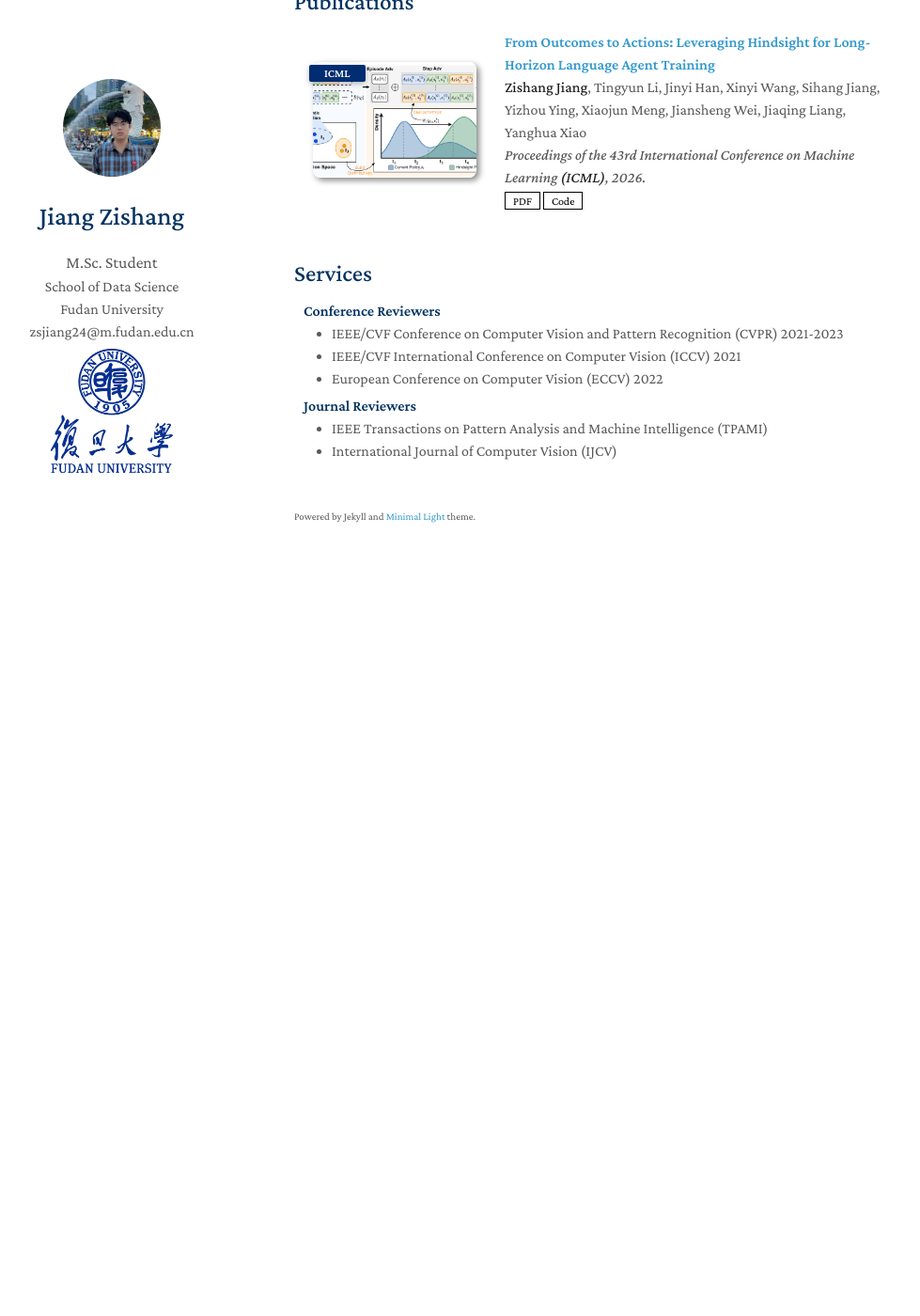
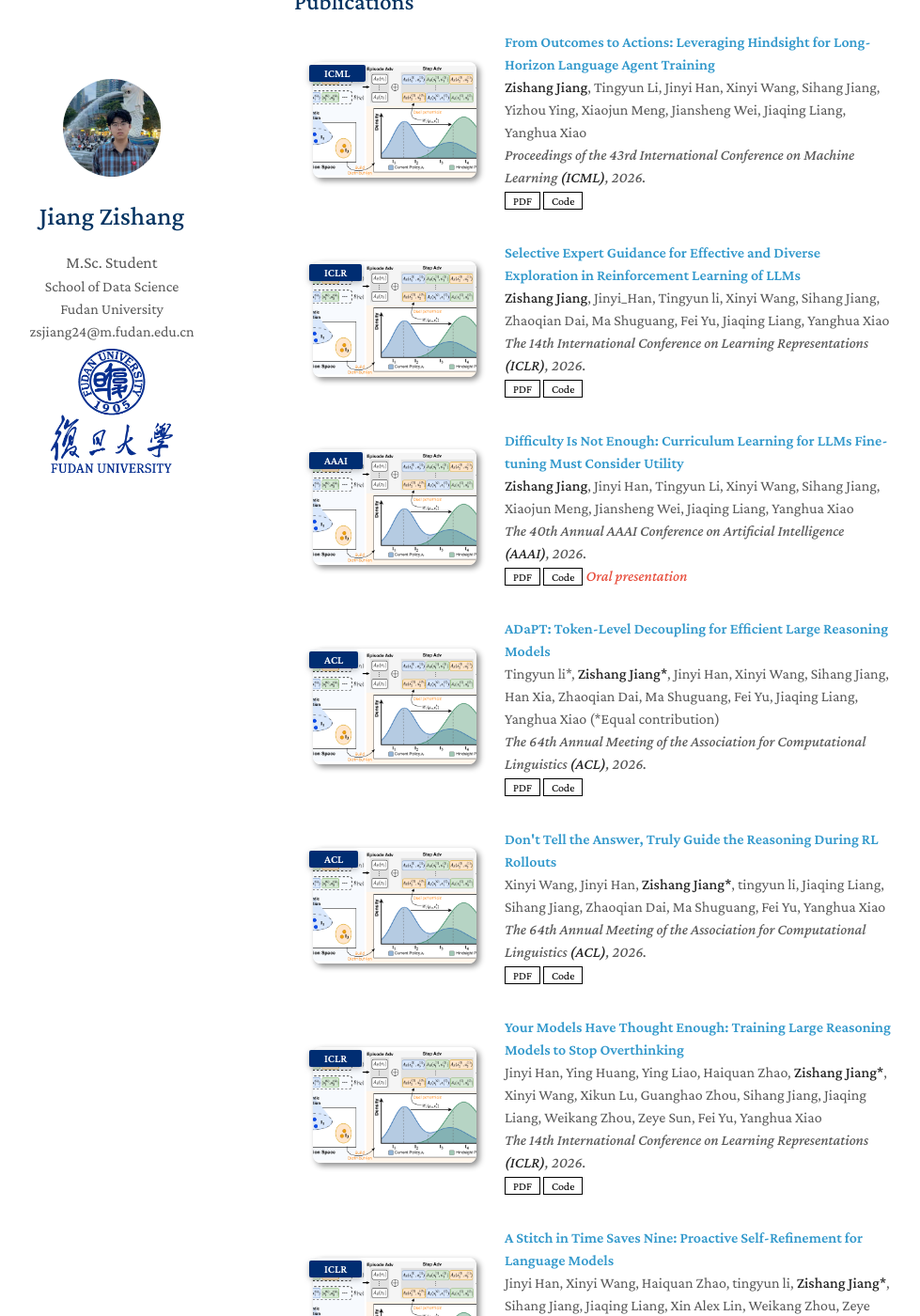
Before and after one commit to Jiangzs1028/Jiangzs1028.github.io, a Jekyll site: the page built from index.md, in a window 1280 px wide and 1400 px high, scrolled down 814 px. Shown: the whole window at 94% size, without its empty margins (157-1136 px from the left). Built offline with Jekyll 4.4.1, drawn with Linux system fonts in a browser that asks for light colours; a style sheet for code colours, icons or effects is not loaded; our own code applies the rules of GitHub Pages for plain Markdown files; before the commit the page ends 1444 px from its top, so only the background shows below that; some of the changed text lies outside the part shown.

Commit message:
Update publication list

```diff
--- a/_data/publications.yml
+++ b/_data/publications.yml
@@ -7,3 +7,52 @@ main:
     pdf: assets/files/hpo.pdf
     code: https://github.com/Jiangzs1028/hpo
     image: ./assets/img/hpo-teaser.png
+
+  - title: "Selective Expert Guidance for Effective and Diverse Exploration in Reinforcement Learning of LLMs"
+    authors: <strong>Zishang Jiang</strong>, Jinyi_Han, Tingyun li, Xinyi Wang, Sihang Jiang, Zhaoqian Dai, Ma Shuguang, Fei Yu, Jiaqing Liang, Yanghua Xiao
+    conference_short: ICLR
+    conference: The 14th International Conference on Learning Representations <strong>(ICLR)</strong>, 2026.
+    pdf: https://openreview.net/pdf?id=axlFycAkoL
+    code: https://github.com/Jiangzs1028/mentor
+    image: ./assets/img/hpo-teaser.png
+
+  - title: "Difficulty Is Not Enough: Curriculum Learning for LLMs Fine-tuning Must Consider Utility"
+    authors: <strong>Zishang Jiang</strong>, Jinyi Han, Tingyun Li, Xinyi Wang, Sihang Jiang, Xiaojun Meng, Jiansheng Wei, Jiaqing Liang, Yanghua Xiao
+    conference_short: AAAI
+    conference: The 40th Annual AAAI Conference on Artificial Intelligence <strong>(AAAI)</strong>, 2026.
+    pdf: https://ojs.aaai.org/index.php/AAAI/article/view/40400/44361
+    code: https://github.com/Jiangzs1028/ducl
+    image: ./assets/img/hpo-teaser.png
+    notes: Oral presentation
+
+  - title: "ADaPT: Token-Level Decoupling for Efficient Large Reasoning Models"
+    authors: Tingyun li*, <strong>Zishang Jiang*</strong>, Jinyi Han, Xinyi Wang, Sihang Jiang, Han Xia, Zhaoqian Dai, Ma Shuguang, Fei Yu, Jiaqing Liang, Yanghua Xiao (*Equal contribution)
+    conference_short: ACL
+    conference: The 64th Annual Meeting of the Association for Computational Linguistics <strong>(ACL)</strong>, 2026.
+    pdf: https://arxiv.org/pdf/2606.19919
+    code: https://github.com/SpongeBob-0715/ADaPT_Token_Level_Decoupling
+    image: ./assets/img/hpo-teaser.png
+
+  - title: "Don't Tell the Answer, Truly Guide the Reasoning During RL Rollouts"
+    authors: Xinyi Wang, Jinyi Han, <strong>Zishang Jiang*</strong>, tingyun li, Jiaqing Liang, Sihang Jiang, Zhaoqian Dai, Ma Shuguang, Fei Yu, Yanghua Xiao
+    conference_short: ACL
+    conference: The 64th Annual Meeting of the Association for Computational Linguistics <strong>(ACL)</strong>, 2026.
+    pdf: https://arxiv.org/pdf/2510.09388
+    code: https://github.com/ViviqwerAsd/HINT
+    image: ./assets/img/hpo-teaser.png
+
+  - title: "Your Models Have Thought Enough: Training Large Reasoning Models to Stop Overthinking"
+    authors: Jinyi Han, Ying Huang, Ying Liao, Haiquan Zhao, <strong>Zishang Jiang*</strong>, Xinyi Wang, Xikun Lu, Guanghao Zhou, Sihang Jiang, Jiaqing Liang, Weikang Zhou, Zeye Sun, Fei Yu, Yanghua Xiao
+    conference_short: ICLR
+    conference: The 14th International Conference on Learning Representations <strong>(ICLR)</strong>, 2026.
+    pdf: https://openreview.net/attachment?id=2u5ZRzDyS0&name=pdf
+    code: https://github.com/JinyiHan99/Just-Enough-Think/
+    image: ./assets/img/hpo-teaser.png
+
+  - title: "A Stitch in Time Saves Nine: Proactive Self-Refinement for Language Models"
+    authors: Jinyi Han, Xinyi Wang, Haiquan Zhao, tingyun li, <strong>Zishang Jiang*</strong>, Sihang Jiang, Jiaqing Liang, Xin Alex Lin, Weikang Zhou, Zeye Sun, Fei Yu, Yanghua Xiao
+    conference_short: ICLR
+    conference: The 14th International Conference on Learning Representations <strong>(ICLR)</strong>, 2026.
+    pdf: https://openreview.net/attachment?id=0GaCfBRFnf&name=pdf
+    code: https://github.com/JinyiHan99/Proactive-Self-Refine-in-LLMs/
+    image: ./assets/img/hpo-teaser.png
```
